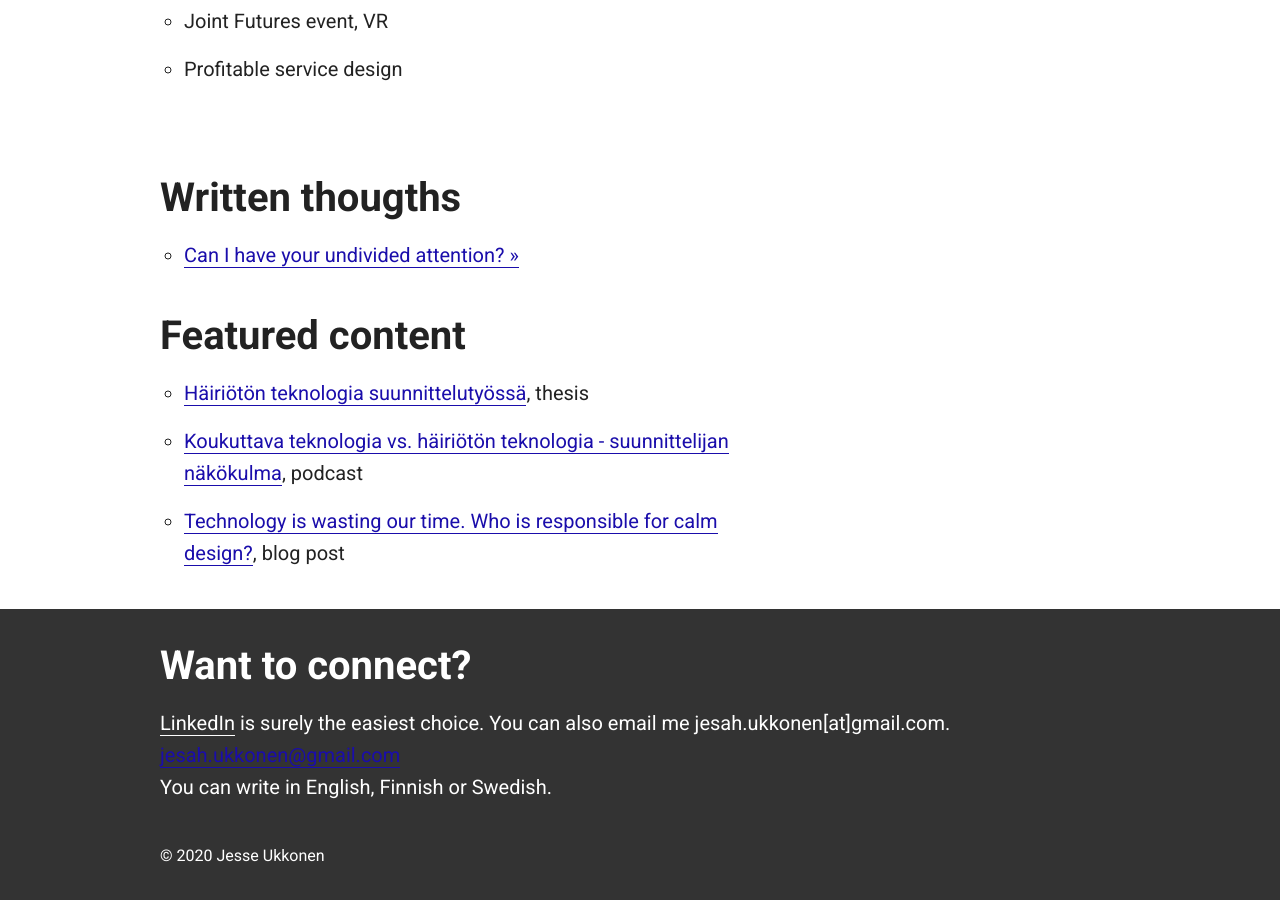
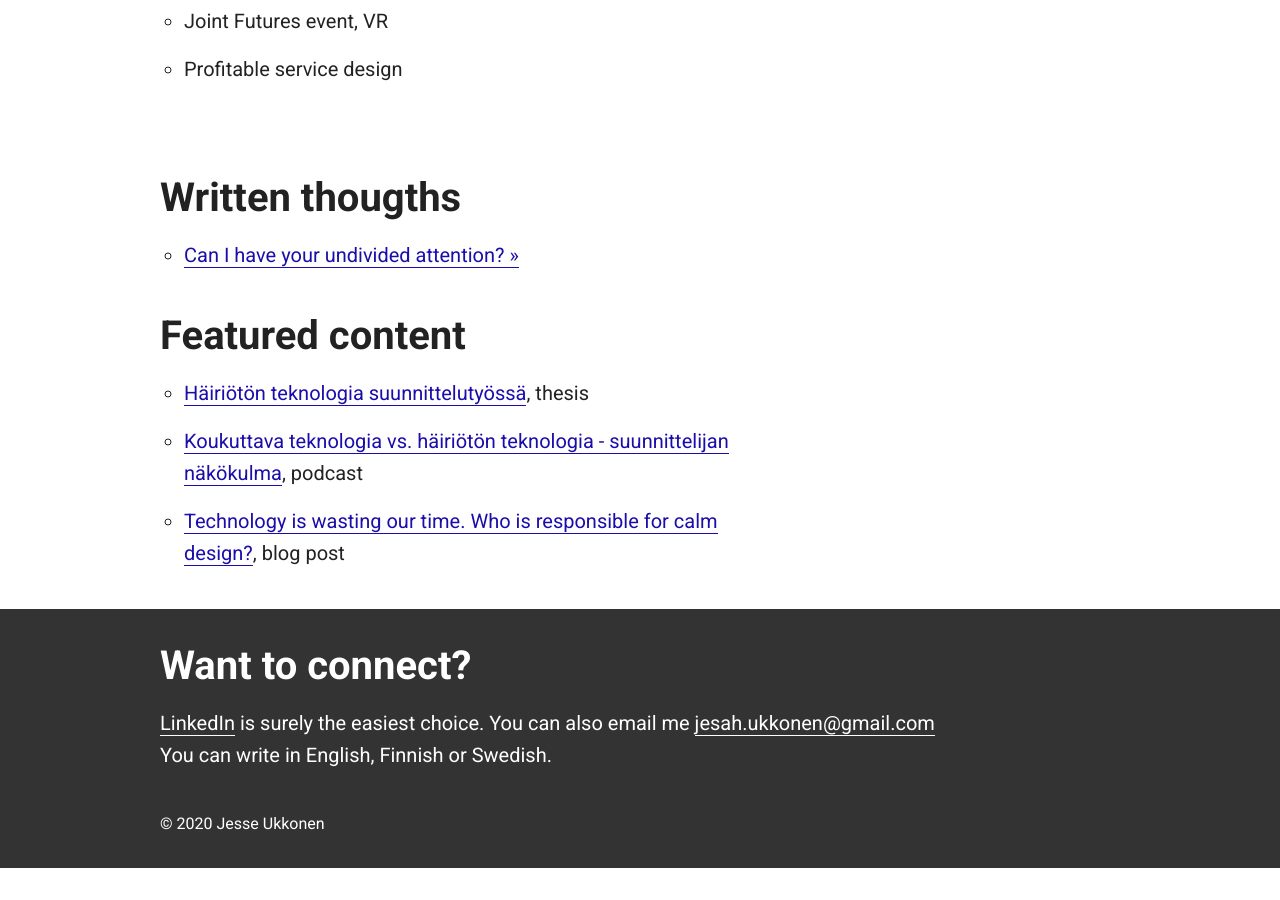
Before and after one commit to jesseu/jesseu.github.io, a Jekyll site: the page built from index.html, in a window 1280 px wide and 900 px high, scrolled down 1401 px. Built offline with Jekyll 4.4.1, drawn with Linux system fonts in a browser that asks for light colours; after the commit the page ends 2269 px from its top, so only the background shows below that.

Commit message:
Update default.html

```diff
--- a/_layouts/default.html
+++ b/_layouts/default.html
@@ -37,7 +37,7 @@
     <footer class= "footer">
       <div class="container footer-content">
         <h2><a id="connect"></a>Want to connect?</h2>
-        <p><a class="link-dark-bg" href="https://www.linkedin.com/in/jesseukkonen/" target="_blank">LinkedIn</a> is surely the easiest choice. You can also email me jesah.ukkonen[at]gmail.com. <a href="javascript:alert('JavaScript')" onclick="this.href=atob('bWFpbHRvOmplc2FoLnVra29uZW4lNDBnbWFpbC5jb20='); return true">jesah.ukkonen@gmail.com</a><br>You can write in English, Finnish or Swedish.</p>
+        <p><a class="link-dark-bg" href="https://www.linkedin.com/in/jesseukkonen/" target="_blank">LinkedIn</a> is surely the easiest choice. You can also email me <a class="link-dark-bg" href="javascript:alert('JavaScript')" onclick="this.href=atob('bWFpbHRvOmplc2FoLnVra29uZW4lNDBnbWFpbC5jb20='); return true" target="_blank">jesah.ukkonen@gmail.com</a><br>You can write in English, Finnish or Swedish.</p>
 
         <p style="margin-bottom:0; font-size:1rem;">&copy; <script type="text/javascript">document.write(new Date().getFullYear());
           </script> Jesse Ukkonen</p>
```
